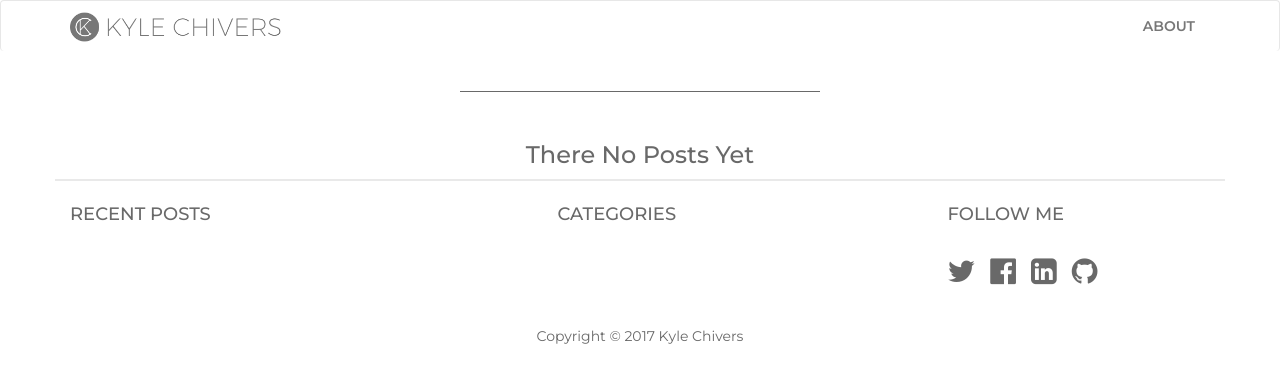
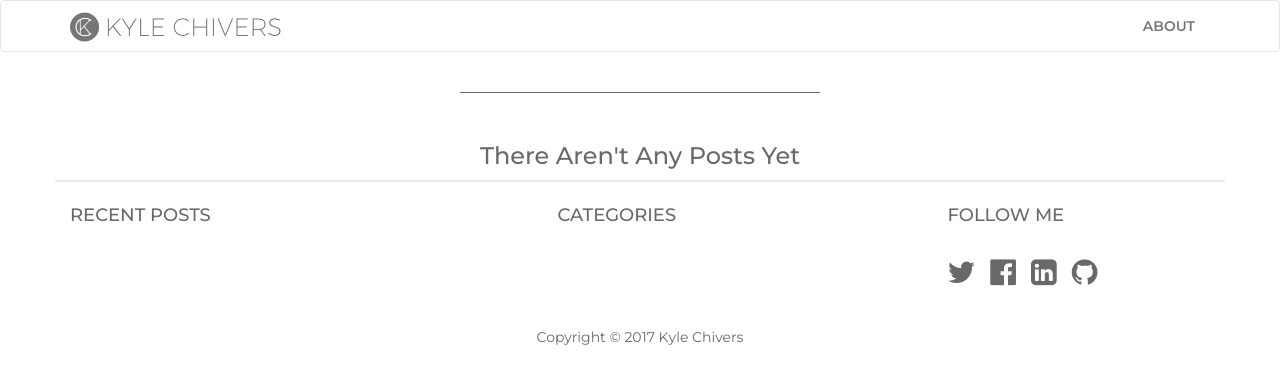
Before and after one commit to kchiv/kyle_blog, a Django app: template posts/templates/posts/category_page.html in a window 1280 px wide. Shown: the top 384 px of the page. Run offline with Django 3.2, Linux system fonts and the light colour scheme; the template is opened without the code that fills it, so the values that code supplies are empty; some libraries are stand-ins or nearby versions.

Commit message:
added bottom border top nav

```diff
--- a/posts/templates/posts/category_page.html
+++ b/posts/templates/posts/category_page.html
@@ -62,7 +62,7 @@
 		<div class="container">
 			<div class="row">
 				<div class="col-md-12 text-center">
-					<h3>There No Posts Yet</h3>
+					<h3>There Aren't Any Posts Yet</h3>
 				</div>
 			</div>
 		</div>
--- a/static/css/style.css
+++ b/static/css/style.css
@@ -10,7 +10,7 @@ body {
 
 .custom-nav {
 	background-color: #ffffff;
-	border-bottom: none;
+	border-bottom: 1px solid #e7e7e7;
 	/* margin-bottom: -20px; */
 }
 
```
